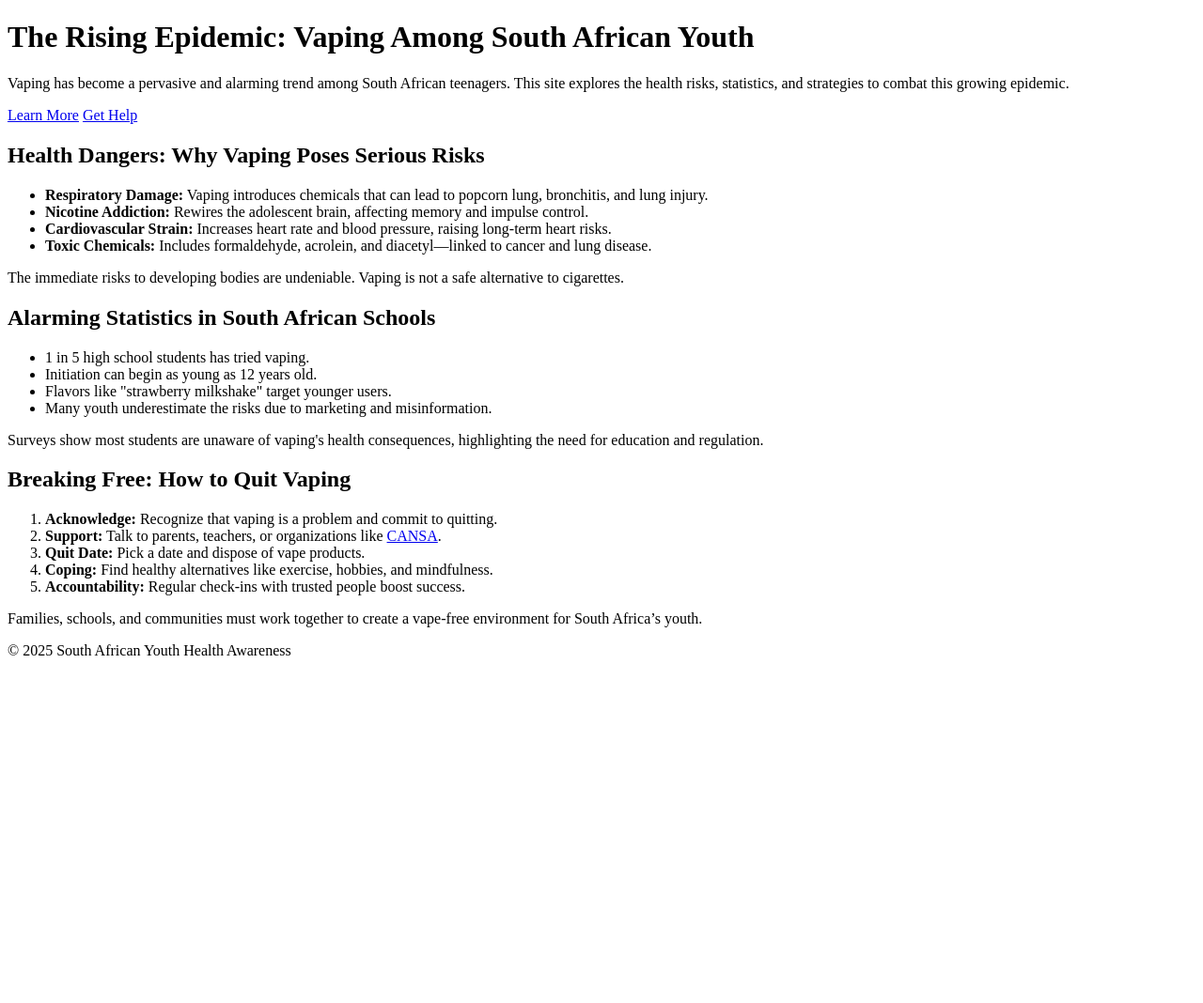
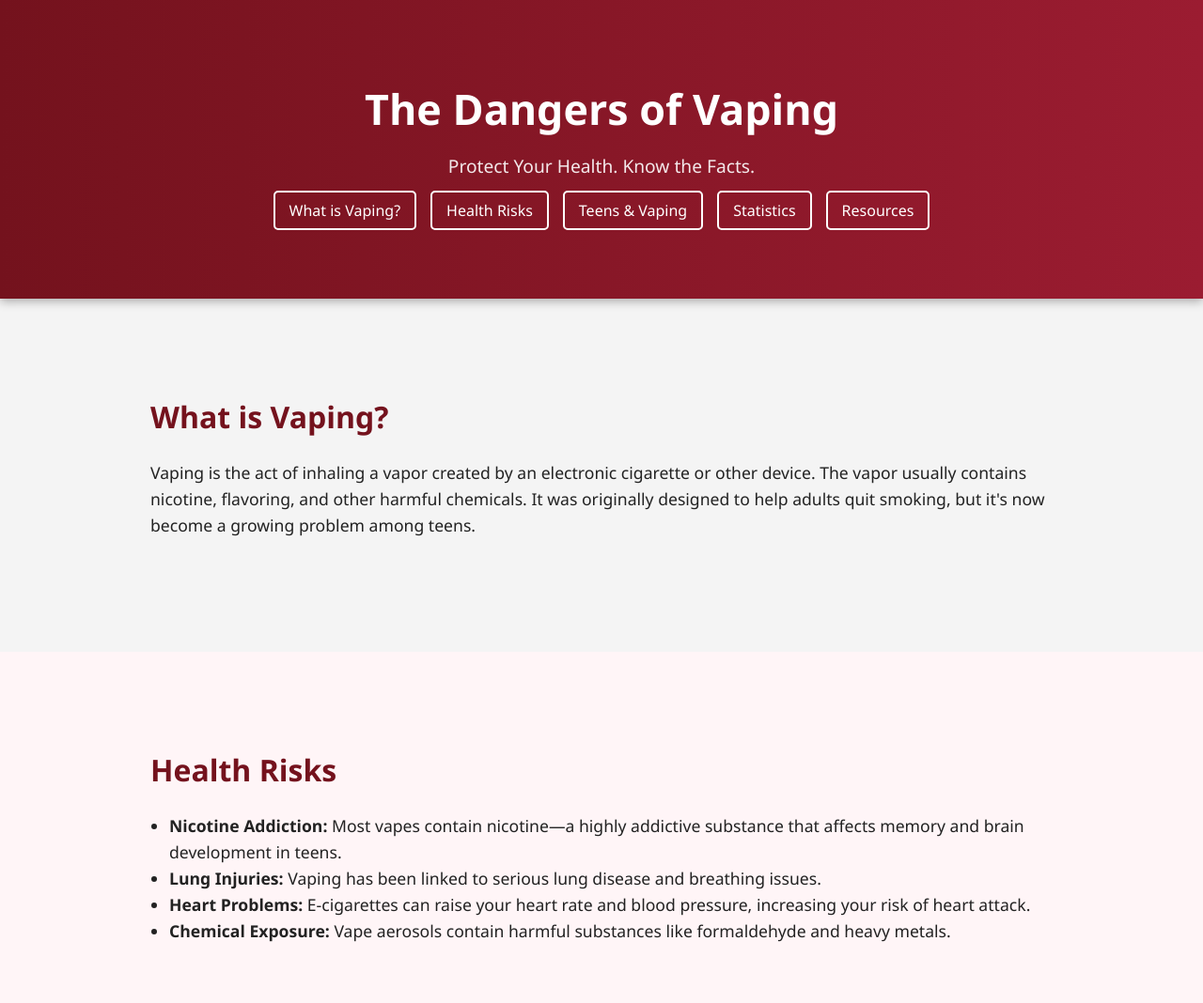
Before and after one commit to deZyph3r/Vaping-index-website, a plain HTML site: page index.html in a window 1280 px wide. Shown: the top 1068 px of the page at 94% size. Before the commit the page ends 800 px from the top, so only its background shows below. Drawn offline with Linux system fonts and the light colour scheme.

Commit message:
Update index.html

```diff
--- a/index.html
+++ b/index.html
@@ -3,57 +3,82 @@
 <head>
   <meta charset="UTF-8" />
   <meta name="viewport" content="width=device-width, initial-scale=1.0"/>
-  <title>The Rising Epidemic</title>
-  <link rel="stylesheet" href="styles.css" />
+  <title>The Dangers of Vaping</title>
+  <link rel="stylesheet" href="style.css" />
 </head>
 <body>
   <header>
-    <h1>The Rising Epidemic: Vaping Among South African Youth</h1>
-    <p>Vaping has become a pervasive and alarming trend among South African teenagers. This site explores the health risks, statistics, and strategies to combat this growing epidemic.</p>
-    <div class="cta-buttons">
-      <a href="#dangers" class="btn">Learn More</a>
-      <a href="#help" class="btn">Get Help</a>
+    <div class="container">
+      <h1>The Dangers of Vaping</h1>
+      <p class="tagline">Protect Your Health. Know the Facts.</p>
+      <nav>
+        <ul>
+          <li><a href="#about">What is Vaping?</a></li>
+          <li><a href="#effects">Health Risks</a></li>
+          <li><a href="#teens">Teens & Vaping</a></li>
+          <li><a href="#stats">Statistics</a></li>
+          <li><a href="#help">Resources</a></li>
+        </ul>
+      </nav>
     </div>
   </header>
 
   <main>
-    <section id="dangers">
-      <h2>Health Dangers: Why Vaping Poses Serious Risks</h2>
-      <ul>
-        <li><strong>Respiratory Damage:</strong> Vaping introduces chemicals that can lead to popcorn lung, bronchitis, and lung injury.</li>
-        <li><strong>Nicotine Addiction:</strong> Rewires the adolescent brain, affecting memory and impulse control.</li>
-        <li><strong>Cardiovascular Strain:</strong> Increases heart rate and blood pressure, raising long-term heart risks.</li>
-        <li><strong>Toxic Chemicals:</strong> Includes formaldehyde, acrolein, and diacetyl—linked to cancer and lung disease.</li>
-      </ul>
-      <p>The immediate risks to developing bodies are undeniable. Vaping is not a safe alternative to cigarettes.</p>
+    <section id="about" class="section">
+      <div class="container">
+        <h2>What is Vaping?</h2>
+        <p>Vaping is the act of inhaling a vapor created by an electronic cigarette or other device. The vapor usually contains nicotine, flavoring, and other harmful chemicals. It was originally designed to help adults quit smoking, but it's now become a growing problem among teens.</p>
+      </div>
     </section>
 
-    <section id="stats">
-      <h2>Alarming Statistics in South African Schools</h2>
-      <ul>
-        <li>1 in 5 high school students has tried vaping.</li>
-        <li>Initiation can begin as young as 12 years old.</li>
-        <li>Flavors like "strawberry milkshake" target younger users.</li>
-        <li>Many youth underestimate the risks due to marketing and misinformation.</li>
-      </ul>
-      <p>Surveys show most students are unaware of vaping's health consequences, highlighting the need for education and regulation.</p>
+    <section id="effects" class="section bg-light">
+      <div class="container">
+        <h2>Health Risks</h2>
+        <ul>
+          <li><strong>Nicotine Addiction:</strong> Most vapes contain nicotine—a highly addictive substance that affects memory and brain development in teens.</li>
+          <li><strong>Lung Injuries:</strong> Vaping has been linked to serious lung disease and breathing issues.</li>
+          <li><strong>Heart Problems:</strong> E-cigarettes can raise your heart rate and blood pressure, increasing your risk of heart attack.</li>
+          <li><strong>Chemical Exposure:</strong> Vape aerosols contain harmful substances like formaldehyde and heavy metals.</li>
+        </ul>
+      </div>
     </section>
 
-    <section id="help">
-      <h2>Breaking Free: How to Quit Vaping</h2>
-      <ol>
-        <li><strong>Acknowledge:</strong> Recognize that vaping is a problem and commit to quitting.</li>
-        <li><strong>Support:</strong> Talk to parents, teachers, or organizations like <a href="https://www.cansa.org.za/" target="_blank">CANSA</a>.</li>
-        <li><strong>Quit Date:</strong> Pick a date and dispose of vape products.</li>
-        <li><strong>Coping:</strong> Find healthy alternatives like exercise, hobbies, and mindfulness.</li>
-        <li><strong>Accountability:</strong> Regular check-ins with trusted people boost success.</li>
-      </ol>
-      <p>Families, schools, and communities must work together to create a vape-free environment for South Africa’s youth.</p>
+    <section id="teens" class="section">
+      <div class="container">
+        <h2>Why Teens Are at Risk</h2>
+        <p>Teen brains are still developing, making them more vulnerable to addiction. Vaping affects attention, learning, and mental health. Peer pressure, cool flavors, and misleading ads make vaping appealing—but the consequences are serious and long-lasting.</p>
+      </div>
+    </section>
+
+    <section id="stats" class="section bg-dark">
+      <div class="container">
+        <h2>Vaping Statistics</h2>
+        <ul>
+          <li>Over <strong>2.5 million U.S. students</strong> currently use e-cigarettes (CDC, 2022).</li>
+          <li><strong>85% of teen vapers</strong> use flavored products.</li>
+          <li>Nicotine exposure in teens increases risk of future addiction.</li>
+          <li>More than <strong>1 in 5 high school students</strong> vape regularly.</li>
+        </ul>
+      </div>
+    </section>
+
+    <section id="help" class="section">
+      <div class="container">
+        <h2>Help & Resources</h2>
+        <p>If you or someone you know wants to stop vaping, you're not alone. These tools and people can help:</p>
+        <ul>
+          <li><a href="https://teen.smokefree.gov" target="_blank">teen.smokefree.gov</a> — Tools and quitting support</li>
+          <li><a href="https://truthinitiative.org" target="_blank">Truth Initiative</a> — Campaigns and facts for teens</li>
+          <li>Talk to a trusted adult, teacher, or doctor for advice and help</li>
+        </ul>
+      </div>
     </section>
   </main>
 
   <footer>
-    <p>&copy; 2025 South African Youth Health Awareness</p>
+    <div class="container">
+      <p>© 2025 School Project by [Your Name]. Say NO to Vaping. 🚭</p>
+    </div>
   </footer>
 </body>
 </html>
```
